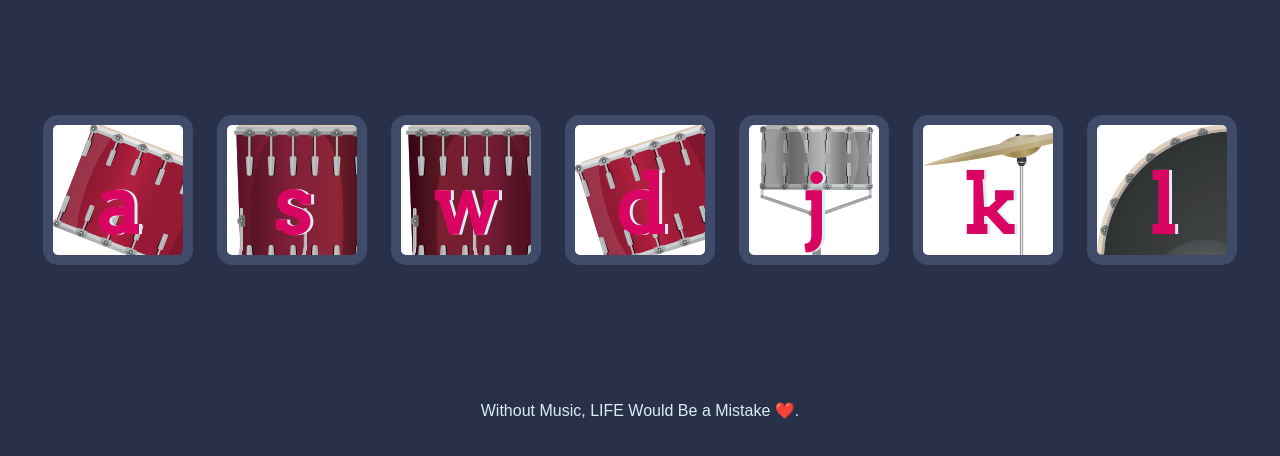
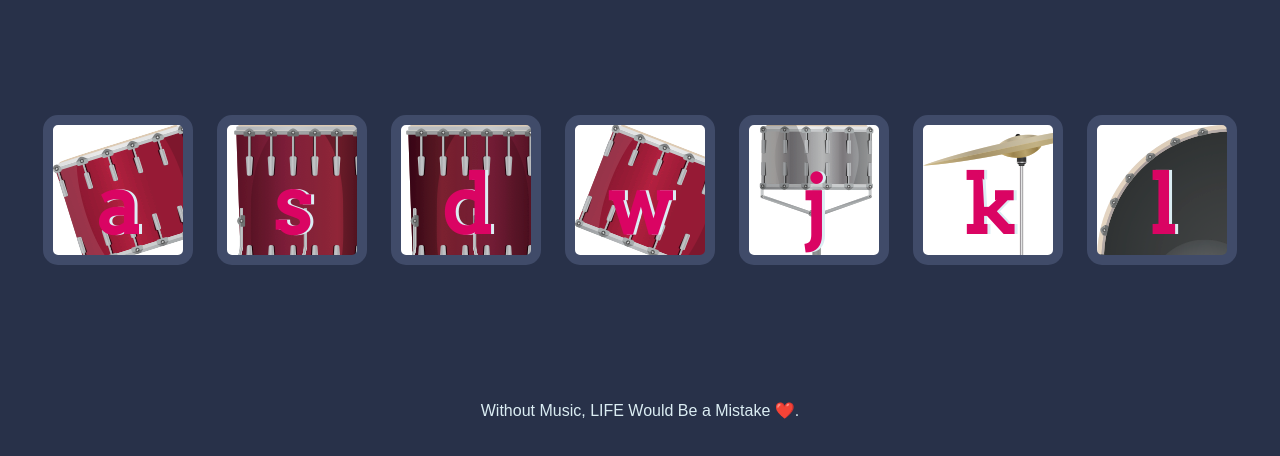
Before and after one commit to schauhan190422/Drum_Kit, a plain HTML site: page index.html in a window 1280 px wide. Shown: the part 174-630 px from the top of the page. Drawn offline with Linux system fonts and the light colour scheme.

Commit message:
button change

```diff
--- a/index.html
+++ b/index.html
@@ -16,10 +16,10 @@
 
   <h1 id="title">Drum 🥁 Kit</h1>
   <div class="set">
-    <button class="w drum">a</button>
+    <button class="a drum">a</button>
     <button class="s drum">s</button>
-    <button class="d drum">w</button>
-    <button class="a drum">d</button>
+    <button class="d drum">d</button>
+    <button class="w drum">w</button>
     <button class="j drum">j</button>
     <button class="k drum">k</button>
     <button class="l drum">l</button>
```
